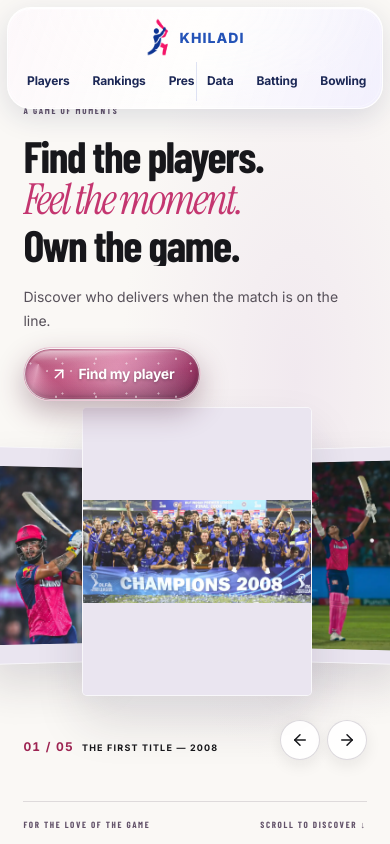
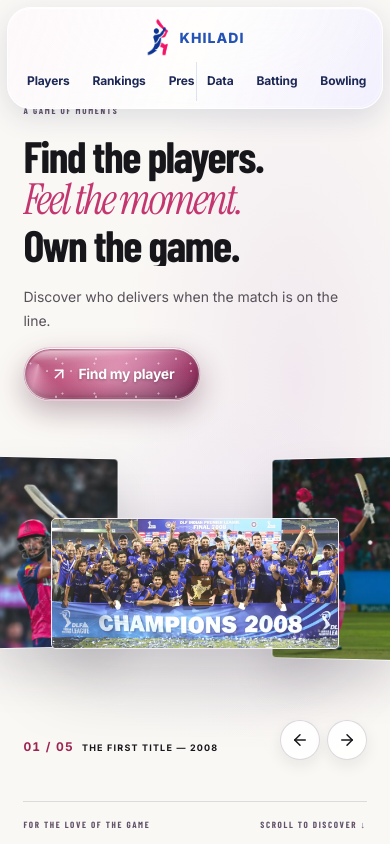
Before and after one commit to harshjha15335/KHILADI, a React (Vite) app in the folder khiladi/frontend/: page / in a window 390 px wide. Shown: the top 844 px of the page. Built offline with nearby package versions, Linux system fonts and the light colour scheme.

Commit message:
fix(gallery): frame wide trophy and portrait photos at native aspect ratios, remove lavender letterboxing

```diff
--- a/khiladi/frontend/src/components/cinematic-memory-ribbon.css
+++ b/khiladi/frontend/src/components/cinematic-memory-ribbon.css
@@ -137,8 +137,8 @@
 .memory-ribbon__still {
   position: absolute;
   top: 17%;
-  height: 61%;
-  width: 34%;
+  height: auto;
+  width: 29%;
   border: 1px solid rgba(255,255,255,.7);
   border-radius: 7px;
   background: #EAE5F0;
@@ -150,13 +150,13 @@
   z-index: 2;
   position: relative;
   width: 100%;
-  height: 100%;
+  height: auto;
   object-fit: contain;
   background: #EAE5F0;
 }
-.memory-ribbon__still--0 { left: 4%; transform: perspective(850px) rotateY(12deg) scale(.88); z-index: 1; }
-.memory-ribbon__still--1 { left: 25%; top: 10%; height: 74%; width: 53%; z-index: 3; }
-.memory-ribbon__still--2 { right: 1%; transform: perspective(850px) rotateY(-12deg) scale(.88); z-index: 2; }
+.memory-ribbon__still--0 { left: 0%; top: 19%; transform: perspective(850px) rotateY(11deg) scale(.94); z-index: 1; }
+.memory-ribbon__still--1 { left: 16.5%; top: 32%; height: auto; width: 67%; z-index: 3; border-color: #f5eff3; box-shadow: 0 27px 70px #17171B36; }
+.memory-ribbon__still--2 { right: 0%; top: 19%; transform: perspective(850px) rotateY(-11deg) scale(.94); z-index: 2; }
 .memory-ribbon__backup { position: absolute; inset: 0; display: grid; place-items: center; }
 .memory-ribbon__backup svg { width: 80%; height: 90%; }
 .memory-ribbon__meta {
@@ -243,10 +243,10 @@
   .memory-ribbon__canvas { display: none !important; }
   .memory-ribbon__fallback,
   .memory-ribbon__fallback.is-hidden { opacity: 1 !important; }
-  .memory-ribbon__still { top: 12%; height: 66%; width: 37%; border-radius: 5px; }
-  .memory-ribbon__still--0 { left: -6%; }
-  .memory-ribbon__still--1 { left: 21%; top: 5%; width: 59%; height: 78%; }
-  .memory-ribbon__still--2 { right: -6%; }
+  .memory-ribbon__still { top: 17%; height: auto; width: 37%; border-radius: 5px; }
+  .memory-ribbon__still--0 { left: -5%; }
+  .memory-ribbon__still--1 { left: 13%; top: 35%; width: 74%; height: auto; }
+  .memory-ribbon__still--2 { right: -5%; }
   .memory-ribbon__controls { right: 6%; bottom: 0; }
   .memory-ribbon__meta { bottom: 1.5%; left: 6%; right: 29%; gap: 8px; }
   .memory-ribbon__caption { font-size: 9px; }
```
